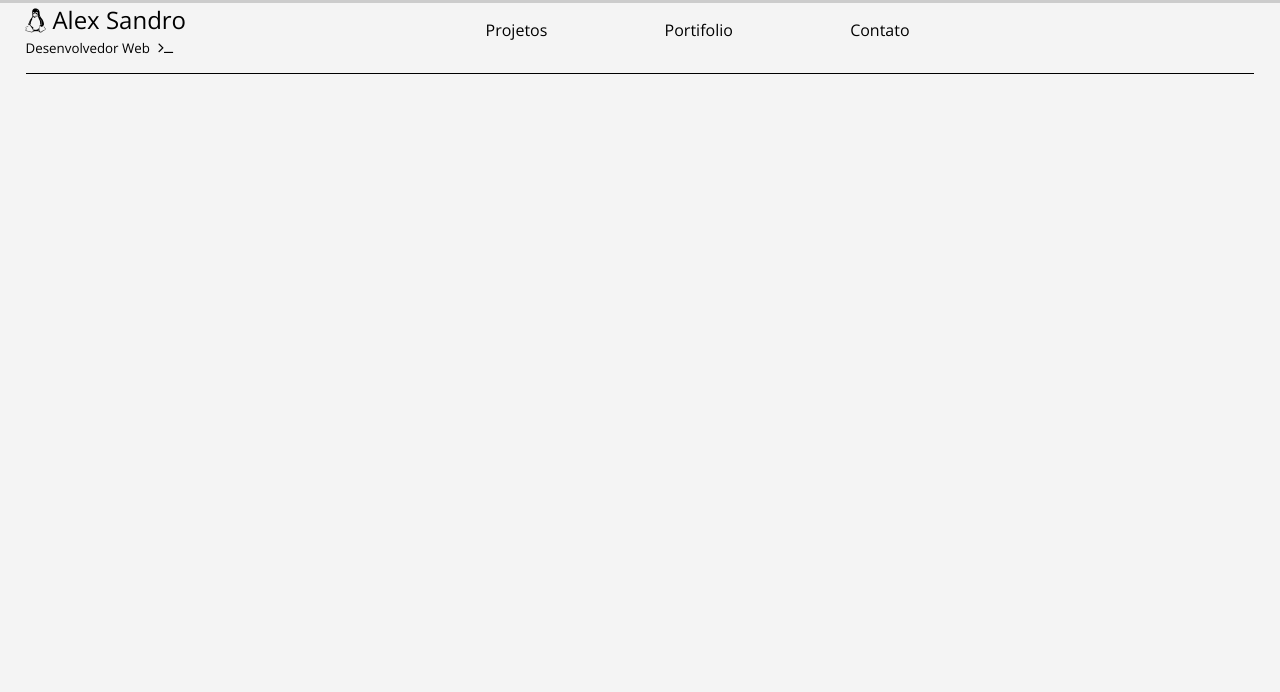
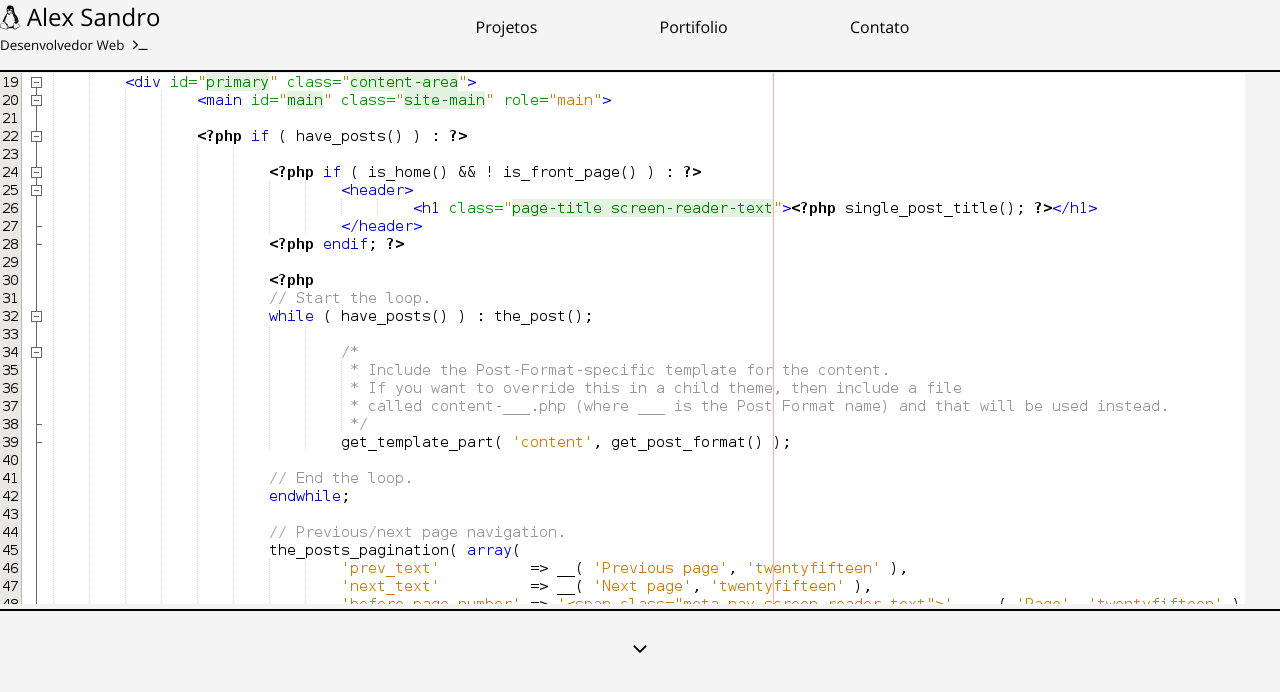
Before and after one commit to alex-sandro/alex-sandro.github.io, a PHP site: page / in a window 1280 px wide. Shown: the top 692 px of the page. Run offline with PHP 8.4, Linux system fonts and the light colour scheme.

Commit message:
Adicionando um banner e efeitos nos links

```diff
--- a/css/default.css
+++ b/css/default.css
@@ -10,8 +10,10 @@ h1{
     font-size: 1.5em;
     font-weight: normal;
 }
+figure{
+    margin: 0;
+}
 .tudo{
-    border-top: 3px solid #ccc;
     margin: 0;
     width: 100%;
 }
@@ -19,8 +21,10 @@ h1{
     margin: 0 auto;
     width: 96%;
 }
+.texto-centralizado{
+    text-align: center;
+}
 .altura-header{
-    border-bottom: 1px solid #000;
     height: 70px;
 }
 .logo{
@@ -41,8 +45,10 @@ h1{
 }
 .navbar ul li a{
     color: #000;
-     padding: 1%;
+    padding: 1%;
     text-decoration: none;
+    -webkit-transition: background-color 1s;
+    transition: background-color 1s;
 }
 .navbar ul li a:hover{
     background-color: #000;
@@ -50,3 +56,10 @@ h1{
     color: #fff;
     text-decoration: none;
 }
+.maiusculo{
+    text-transform: uppercase;
+}
+.banner{
+    border-top: 2px solid #000;
+    border-bottom: 2px solid #000;
+}
--- a/index.html
+++ b/index.html
@@ -11,7 +11,7 @@
     </head>
     <body>
         <div class="tudo">
-            <header class="pg-centralizada altura-header">
+            <header class="altura-header">
                 <div class="logo">
                     <h1><i class="fa fa-linux" aria-hidden="true"></i>&nbsp;Alex Sandro</h1>
                     <small>Desenvolvedor Web</small>&nbsp;
@@ -26,5 +26,14 @@
                 </nav>
             </header>
         </div>
+        <div class="tudo">
+            <figure class="banner">
+                <img src="images/my-desktop.png" alt="Banner" title="Banner">
+            </figure>
+            <h2 class="texto-centralizado">
+                <i class="fa fa-angle-down" aria-hidden="true"></i>
+            </h2>
+
+        </div>
     </body>
 </html>
```
Also changed, not shown: images/my-desktop.png (added).
